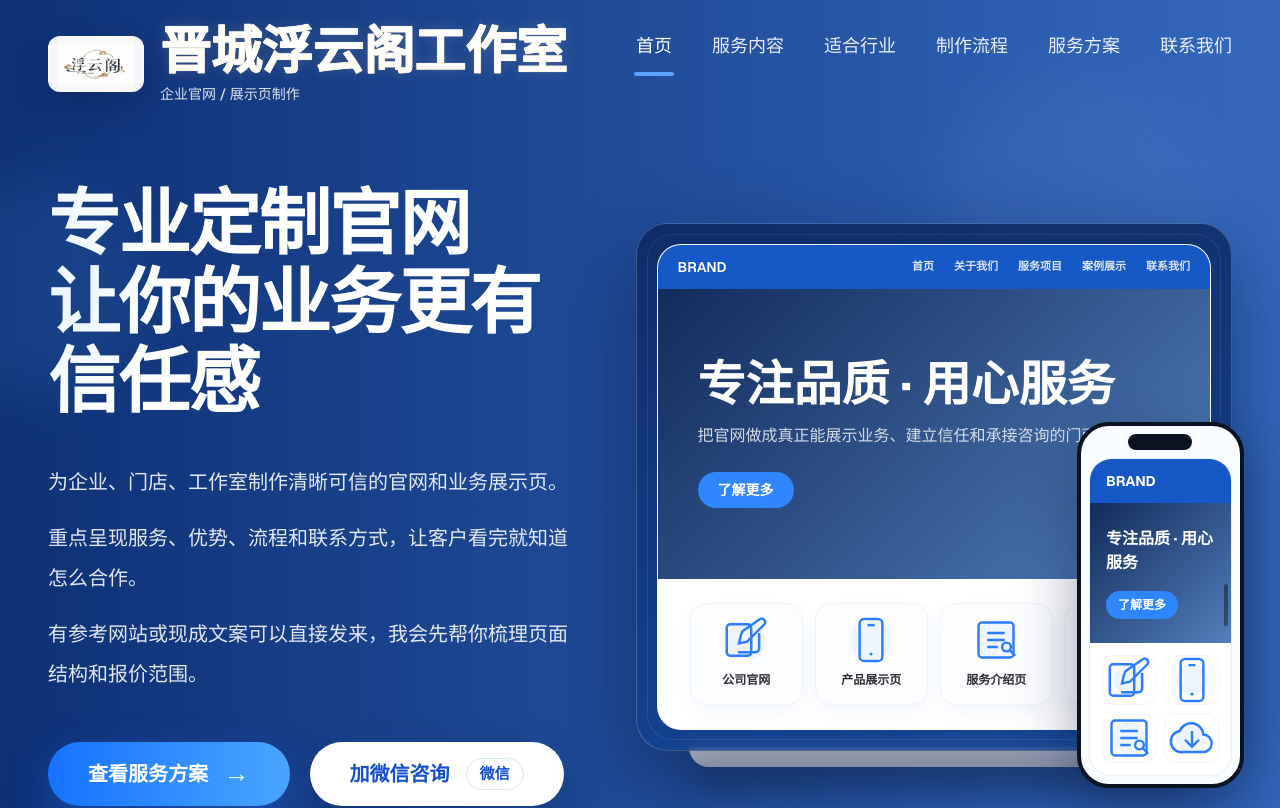
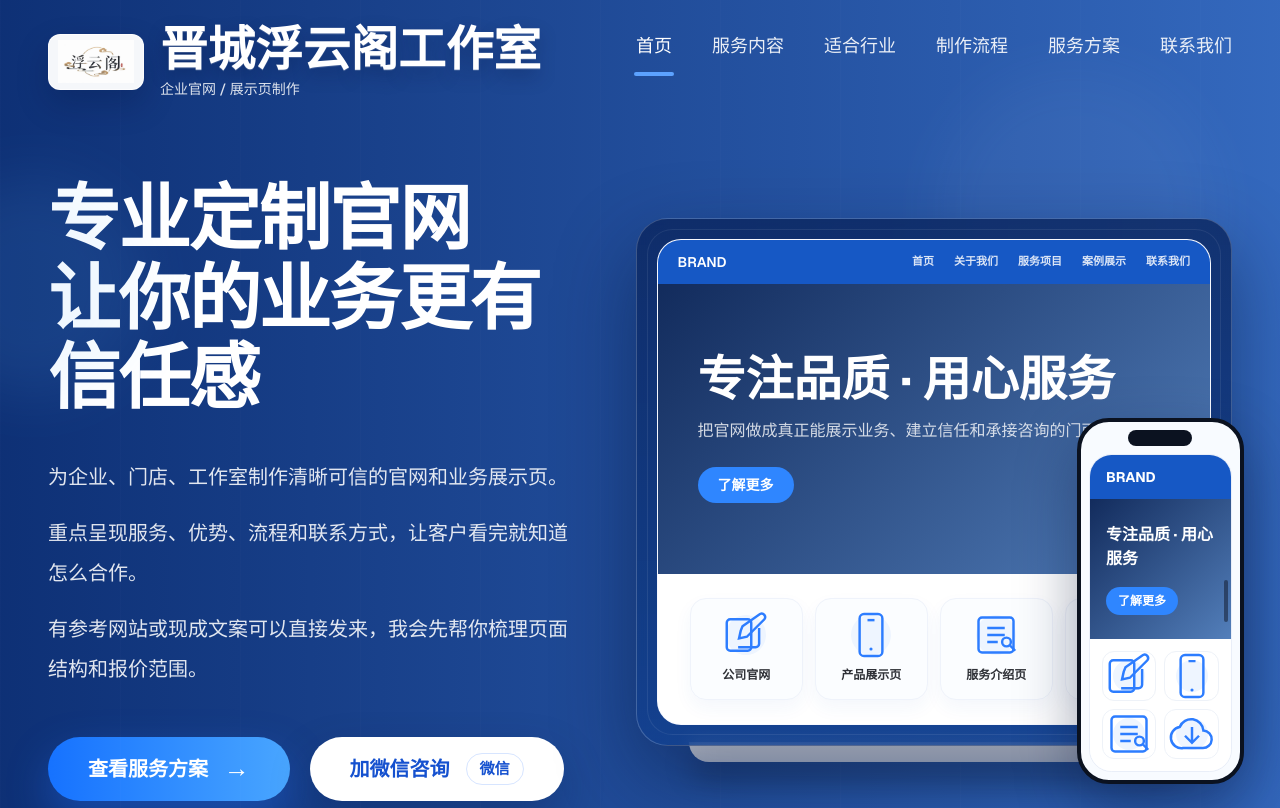
Before and after one commit to SueJianjian/personal-site, a Next.js app: page / in a window 1280 px wide. Shown: the top 808 px of the page. Built offline with nearby package versions, Linux system fonts and the light colour scheme.

Commit message:
Unify brand wordmark styling

```diff
--- a/src/app/globals.css
+++ b/src/app/globals.css
@@ -61,26 +61,21 @@ body::selection {
 .brand-mark {
   display: inline-block;
   color: #ffffff;
-  font-size: clamp(1.7rem, 4vw, 3.18rem);
-  font-weight: 950;
-  line-height: 1.1;
+  font-size: clamp(1.65rem, 3.72vw, 3rem);
+  font-weight: 900;
+  line-height: 1.08;
 }
 
 .brand-mark__text {
-  position: relative;
   display: inline-block;
   padding: 0;
-  color: transparent;
+  color: #ffffff;
   letter-spacing: 0;
-  background:
-    linear-gradient(180deg, #ffffff 0%, #fffdf7 46%, #f4e4bd 74%, #ead09a 100%);
-  background-clip: text;
-  -webkit-background-clip: text;
-  -webkit-text-stroke: 0.7px rgba(255, 250, 236, 0.98);
-  filter: none;
+  background: none;
+  -webkit-text-stroke: 0;
   text-shadow:
-    0 0 1px rgba(255, 255, 255, 0.92),
-    0 0 14px rgba(255, 229, 166, 0.18);
+    0 1px 0 rgba(255, 255, 255, 0.18),
+    0 8px 18px rgba(1, 18, 56, 0.28);
 }
 
 .brand-logo-tile {
```
